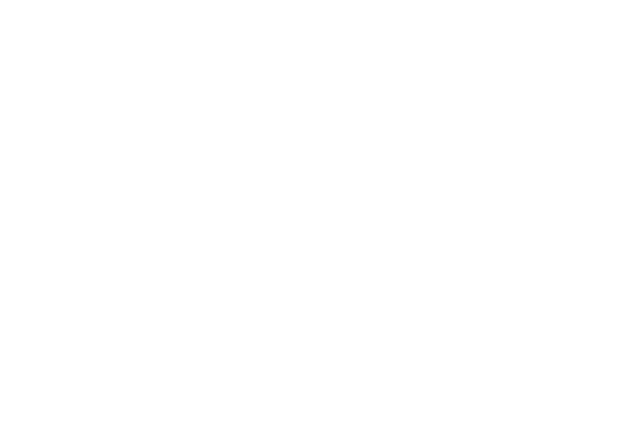
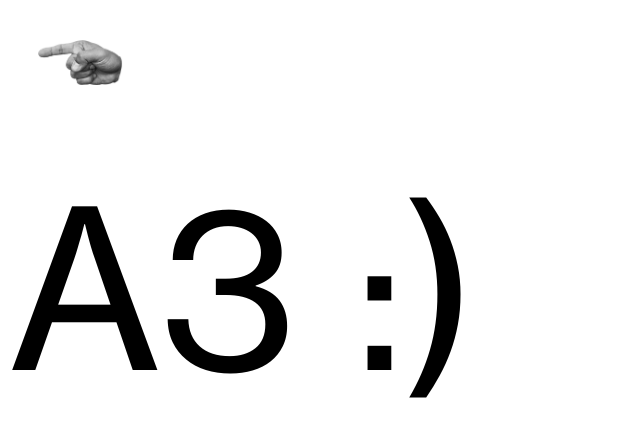
Before and after one commit to hackerwomans/codingcorner, a plain HTML site: page pages/a3.html in a window 1280 px wide. Shown: the whole page, without its empty margins (0-640 px from the left). Drawn offline with Linux system fonts and the light colour scheme.

Commit message:
codingcorner

```diff
--- a/pages/a3.html
+++ b/pages/a3.html
@@ -0,0 +1,31 @@
+<!DOCTYPE html>
+<html>
+  <head>
+      <body>
+
+
+    <h1> A3 :)</h1>
+
+    <a href="../index.html"</a>
+
+  <style>
+
+  .back {
+    position: fixed;
+    top: 5%;
+    left: 3%;
+    width: 100px;
+    height: 100px;
+
+    background: url("../img/close.png") no-repeat;
+    background-size: 85px 45px;
+    display: inline-block;
+  }
+  </style>
+    <div class="back"></div>
+
+    <link rel="stylesheet" type = "text/css" href = "../css/main.css">
+
+    </body>
+  </head>
+</html>
```
Also changed, not shown: pages/a2.html (+4 -4 lines), pages/final.html (+31 -0 lines), pages/proposal.html (+31 -0 lines).
